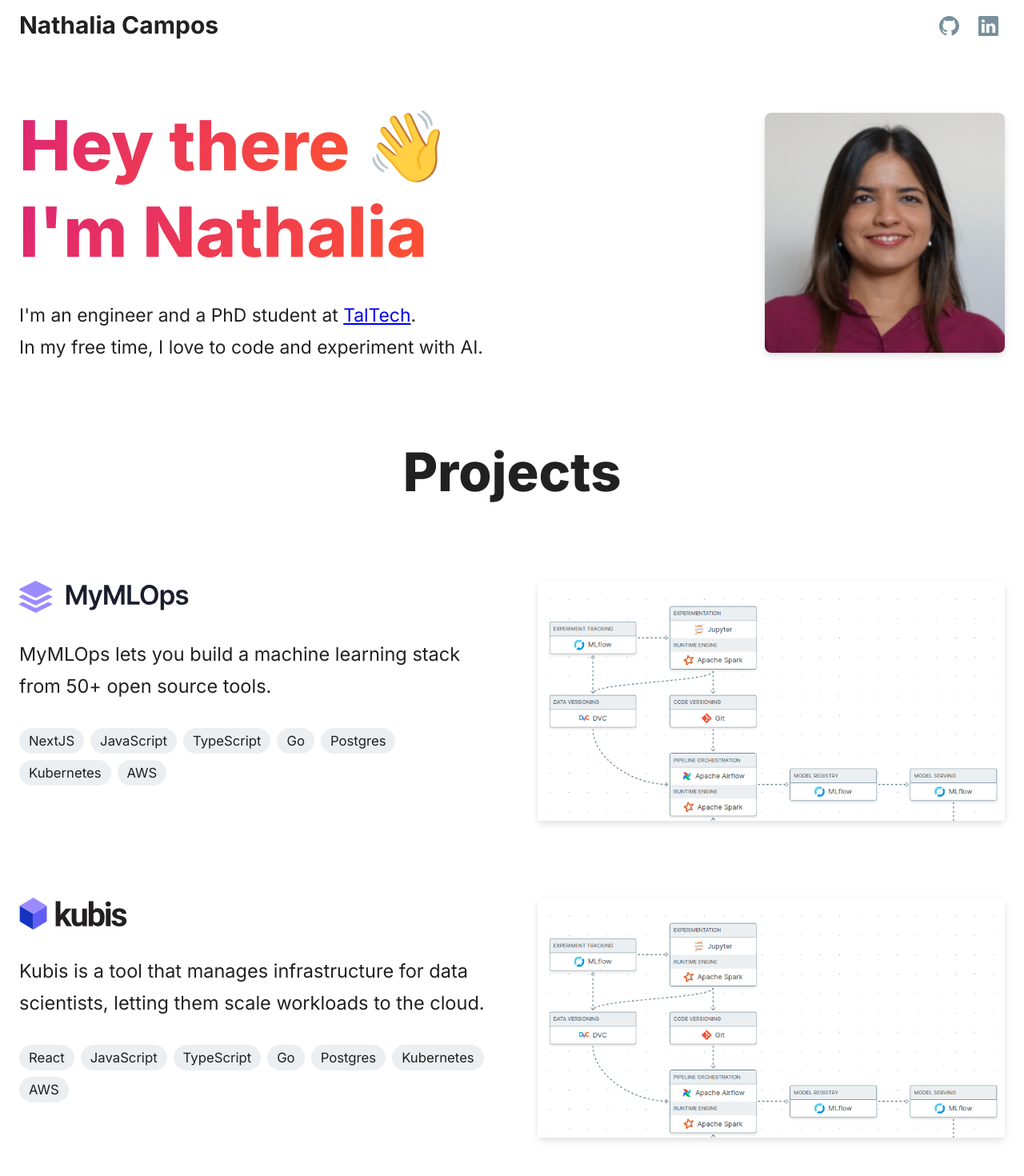
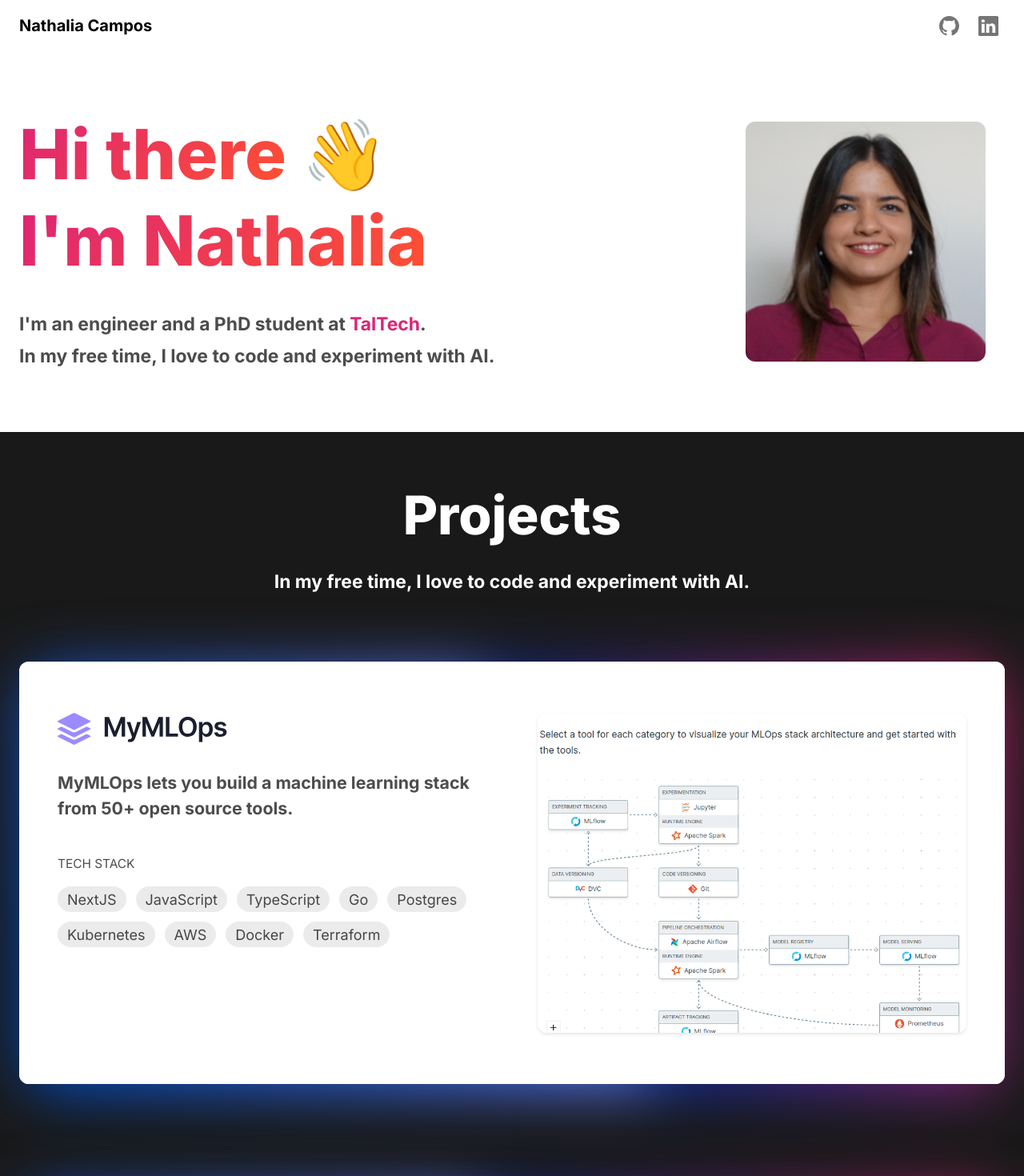
Before and after one commit to nathaliamdc/personal-website, a Next.js app: page / in a window 1280 px wide. Shown: the top 1470 px of the page at 80% size. Built offline with nearby package versions, Linux system fonts and the light colour scheme.

Commit message:
Redesign projects section

```diff
--- a/components/Header.tsx
+++ b/components/Header.tsx
@@ -63,7 +63,7 @@ const Logo = () => {
   return (
     <Link href="/">
       <Typography
-        variant="h5"
+        variant="h6"
         component="a"
         sx={{":hover": {cursor: "pointer"}}}
       >
--- a/components/Layout.tsx
+++ b/components/Layout.tsx
@@ -11,10 +11,8 @@ const Layout = (props: LayoutProps) => {
   return (
     <>
       <Header />
-      <Container sx={{paddingY: {xs: 4, md: 8, lg: 12}}}>
-        <Toolbar />
-        {props.children}
-      </Container>
+      <Toolbar />
+      {props.children}
       <Footer />
     </>
   );
--- a/components/Project.tsx
+++ b/components/Project.tsx
@@ -1,7 +1,7 @@
 import React from "react";
 import Image, {StaticImageData} from "next/image";
-import {Grid, Stack, Box, Typography, Chip} from "@mui/material";
-import theme from "../styles/theme";
+import {Grid, Stack, Box, Chip, Typography} from "@mui/material";
+import theme, {boxShadowGradient} from "../styles/theme";
 import {IProject} from "../interfaces";
 
 interface ProjectProps {
@@ -10,10 +10,19 @@ interface ProjectProps {
 
 const Project = (props: ProjectProps) => {
   return (
-    <Grid container spacing={{xs: 4, md: 8, lg: 12}}>
-      <Grid item xs={12} md={6}>
-        <Stack spacing={4} justifyContent="center">
-          <Logo
+    <Grid
+      container
+      marginY={{xs: 2}}
+      paddingX={{xs: 2, sm: 4, md: 6}}
+      paddingY={{xs: 4, sm: 6, md: 8}}
+      sx={{
+        ...boxShadowGradient,
+        borderRadius: `${theme.shape.borderRadius}px`,
+      }}
+    >
+      <Grid item xs={12} md={6} lg={5}>
+        <Stack spacing={4}>
+          <Header
             name={props.project.name}
             image={props.project.logo}
             url={props.project.websiteURL}
@@ -22,20 +31,20 @@ const Project = (props: ProjectProps) => {
           <TechStack techStack={props.project.techStack} />
         </Stack>
       </Grid>
-      <Grid item xs={12} md={6}>
+      <Grid item xs={12} md={6} lg={7}>
         <Preview name={props.project.name} image={props.project.image} />
       </Grid>
     </Grid>
   );
 };
 
-interface LogoProps {
+interface HeaderProps {
   name: string;
   image: StaticImageData;
   url: string;
 }
 
-const Logo = (props: LogoProps) => {
+const Header = (props: HeaderProps) => {
   return (
     <Box
       sx={{
@@ -71,10 +80,13 @@ const Preview = (props: PreviewProps) => {
   return (
     <Box
       sx={{
-        height: {xs: 300, md: 300},
+        height: {xs: 300, md: 400},
         position: "relative",
-        boxShadow: theme.shadows[2],
+        boxShadow: theme.shadows[1],
+        border: "1px solid linear-gradient(315deg, #2af598 0%, #009efd 100%)",
         borderRadius: `${theme.shape.borderRadius}px`,
+        marginLeft: {xs: 0, md: 4, lg: 8},
+        marginTop: {xs: 4, md: 0},
       }}
     >
       <Image
@@ -83,6 +95,9 @@ const Preview = (props: PreviewProps) => {
         layout="fill"
         objectFit="cover"
         objectPosition="center"
+        style={{
+          borderRadius: `${theme.shape.borderRadius}px`,
+        }}
       />
     </Box>
   );
@@ -94,10 +109,20 @@ interface TechStackProps {
 
 const TechStack = (props: TechStackProps) => {
   return (
-    <Stack direction="row" gap={1} flexWrap="wrap">
-      {props.techStack.map((tech, index) => (
-        <Chip key={index} label={tech} />
-      ))}
+    <Stack spacing={1}>
+      <Typography variant="overline">Tech stack</Typography>
+      <Stack direction="row" gap={{xs: 1, md: 1.5}} flexWrap="wrap">
+        {props.techStack.map((tech, index) => (
+          <Chip
+            key={index}
+            label={tech}
+            // sx={{
+            //   backgroundColor: theme.palette.secondary.light,
+            //   color: "white",
+            // }}
+          />
+        ))}
+      </Stack>
     </Stack>
   );
 };
--- a/content/projects.tsx
+++ b/content/projects.tsx
@@ -18,6 +18,8 @@ const Kubis: IProject = {
     "Postgres",
     "Kubernetes",
     "AWS",
+    "Docker",
+    "Terraform",
   ],
   image: KubisImage,
 };
@@ -36,6 +38,8 @@ const MyMLOps: IProject = {
     "Postgres",
     "Kubernetes",
     "AWS",
+    "Docker",
+    "Terraform",
   ],
   image: MyMLOpsImage,
 };
--- a/pages/index.tsx
+++ b/pages/index.tsx
@@ -1,8 +1,8 @@
 import type {NextPage} from "next";
 import Head from "next/head";
 import Image from "next/image";
-import {Stack, Box, Typography} from "@mui/material";
-import theme, {pinkGradient, blueGradient} from "../styles/theme";
+import {Container, Stack, Box, Typography, Link} from "@mui/material";
+import theme, {pinkGradient, darkBackground} from "../styles/theme";
 import Project from "../components/Project";
 import type {IProject} from "../interfaces";
 import {listProjects} from "../content/projects";
@@ -16,7 +16,7 @@ const Home: NextPage = () => {
         <title>Nathalia Campos</title>
         <meta name="description" content="Nathalia Campos' personal website." />
       </Head>
-      <Stack component="main" spacing={{xs: 8, md: 12}}>
+      <Stack component="main" alignItems="center">
         <Bio />
         <Projects projects={projects} />
         <Education />
@@ -28,25 +28,40 @@ const Home: NextPage = () => {
 
 const Bio = () => {
   return (
+    <Container>
       <Stack
-      direction={{xs: "column", sm: "row"}}
+        direction={{xs: "column", md: "row"}}
         justifyContent="space-between"
         alignItems="center"
-      spacing={4}
+        paddingY={{xs: 4, md: 8, lg: 12}}
       >
         <Stack justifyContent="center">
-        <Typography variant="h1" gutterBottom>
-          <span style={pinkGradient}>Hey there</span> 👋 <br />{" "}
+          <Typography
+            variant="h1"
+            textAlign={{xs: "center", md: "left"}}
+            gutterBottom
+          >
+            <span style={pinkGradient}>Hi there</span> 👋 <br />{" "}
             <span style={pinkGradient}>I&apos;m Nathalia</span>
           </Typography>
-        <Typography variant="subtitle1">
+          <Typography
+            variant="subtitle1"
+            textAlign={{xs: "center", md: "left"}}
+          >
             I&apos;m an engineer and a PhD student at{" "}
-          <a href="https://taltech.ee/en/" target="_blank" rel="noreferrer">
+            <Link
+              href="https://taltech.ee/en/"
+              target="_blank"
+              rel="noreferrer"
+            >
               TalTech
-          </a>
+            </Link>
             .
           </Typography>
-        <Typography variant="subtitle1">
+          <Typography
+            variant="subtitle1"
+            textAlign={{xs: "center", md: "left"}}
+          >
             In my free time, I love to code and experiment with AI.
           </Typography>
         </Stack>
@@ -55,8 +70,7 @@ const Bio = () => {
             width: 300,
             height: 300,
             position: "relative",
-          margin: {xs: "auto", sm: 0},
-          boxShadow: theme.shadows[2],
+            margin: theme.spacing(3),
             borderRadius: `${theme.shape.borderRadius}px`,
           }}
         >
@@ -71,6 +85,7 @@ const Bio = () => {
           />
         </Box>
       </Stack>
+    </Container>
   );
 };
 
@@ -80,13 +95,24 @@ interface ProjectsProps {
 
 const Projects = (props: ProjectsProps) => {
   return (
-    <Stack>
+    <Box width="100%" sx={darkBackground}>
+      <Container>
+        <Stack paddingY={{xs: 4, md: 8, lg: 12}}>
           <Typography
             variant="h2"
             textAlign="center"
-        marginBottom={{xs: 8, md: 12}}
+            color="white"
+            gutterBottom
           >
             Projects
+          </Typography>
+          <Typography
+            variant="subtitle1"
+            textAlign="center"
+            color="white"
+            marginBottom={{xs: 8}}
+          >
+            In my free time, I love to code and experiment with AI.
           </Typography>
           <Stack gap={{xs: 8, md: 12}}>
             {props.projects.map((project, index) => (
@@ -94,34 +120,32 @@ const Projects = (props: ProjectsProps) => {
             ))}
           </Stack>
         </Stack>
+      </Container>
+    </Box>
   );
 };
 
 const Education = () => {
   return (
-    <>
-      <Typography
-        variant="h2"
-        textAlign="center"
-        marginBottom={{xs: 8, md: 12}}
-      >
+    <Container>
+      <Stack paddingY={{xs: 4, md: 8, lg: 12}}>
+        <Typography variant="h2" textAlign="center" marginBottom={{xs: 8}}>
           Education
         </Typography>
-    </>
+      </Stack>
+    </Container>
   );
 };
 
 const Research = () => {
   return (
-    <>
-      <Typography
-        variant="h2"
-        textAlign="center"
-        marginBottom={{xs: 8, md: 12}}
-      >
+    <Container>
+      <Stack paddingY={{xs: 4, md: 8}}>
+        <Typography variant="h2" textAlign="center" marginBottom={{xs: 8}}>
           Research
         </Typography>
-    </>
+      </Stack>
+    </Container>
   );
 };
 
--- a/styles/theme.tsx
+++ b/styles/theme.tsx
@@ -5,10 +5,7 @@ import {
   ThemeProvider as MuiThemeProvider,
   StyledEngineProvider,
 } from "@mui/material/styles";
-import {blueGrey} from "@mui/material/colors";
-import {CssBaseline} from "@mui/material";
-
-export const blueBlack = "#1b1e2e";
+import {CssBaseline, LinkProps} from "@mui/material";
 
 export const pinkGradient = {
   backgroundImage: "linear-gradient(315deg, #FF512F 0%, #DD2476 100%)",
@@ -17,13 +14,49 @@ export const pinkGradient = {
 };
 
 export const blueGradient = {
-  backgroundImage:
-    "linear-gradient(315deg, #6FB1FC 0%, #4364F7 40%, #0052D4 100%)",
+  backgroundImage: "linear-gradient(315deg, #2af598 0%, #009efd 100%);",
   "-webkit-background-clip": "text",
   "-webkit-text-fill-color": "transparent",
 };
 
-const borderRadius = 8;
+export const boxShadowGradient = {
+  position: "relative",
+  background: "white",
+  ":before": {
+    content: '""',
+    zIndex: -1,
+    position: "absolute",
+    top: 0,
+    right: 0,
+    bottom: 0,
+    left: 0,
+    background:
+      "linear-gradient( 65.9deg,  #0052d4 5.5%, #607eff 54.2%, #002ba2 55.2%, #DD2476 98.4% )",
+    transform: "translate3d(0px, 10px, 0) scale(0.98)",
+    filter: "blur(40px)",
+    opacity: "var(0.7)",
+    transition: "opacity 0.3s",
+    borderRadius: "inherit",
+  },
+  "::after": {
+    content: '""',
+    zIndex: -1,
+    position: "absolute",
+    top: 0,
+    right: 0,
+    bottom: 0,
+    left: 0,
+    background: "inherit",
+    borderRadius: "inherit",
+  },
+};
+
+export const darkBackground = {
+  backgroundColor: "rgba(0,0,0,0.9)",
+  zIndex: 0,
+};
+
+const borderRadius = 12;
 
 const typography = {
   fontSize: 18,
@@ -33,36 +66,43 @@ const typography = {
     fontWeight: 800,
     fontSize: "101.01px",
     lineHeight: 1.25,
+    color: "rgba(0,0,0)",
   },
   h2: {
     fontFamily: "Inter",
     fontWeight: 800,
     fontSize: "75.78px",
+    color: "rgba(0,0,0)",
   },
   h3: {
     fontFamily: "Inter",
     fontWeight: 700,
     fontSize: "56.85px",
+    color: "rgba(0,0,0)",
   },
   h4: {
     fontFamily: "Inter",
     fontWeight: 700,
     fontSize: "42.65px",
+    color: "rgba(0,0,0)",
   },
   h5: {
     fontFamily: "Inter",
     fontWeight: 700,
     fontSize: "31.99px",
+    color: "rgba(0,0,0)",
   },
   h6: {
     fontFamily: "Inter",
     fontWeight: 700,
     fontSize: "20.00px",
+    color: "rgba(0,0,0)",
   },
   subtitle1: {
     fontFamily: "Inter",
-    fontWeight: 400,
+    fontWeight: 600,
     fontSize: "24.00px",
+    color: "rgba(0,0,0,0.7)",
   },
   subtitle2: {
     fontFamily: "Inter",
@@ -71,14 +111,15 @@ const typography = {
   },
   body1: {
     fontFamily: "Inter",
-    fontWeight: 400,
+    fontWeight: 600,
     fontSize: "24.00px",
-    lineHeight: 1.7,
+    color: "rgba(0,0,0,0.7)",
   },
   body2: {
     fontFamily: "Inter",
     fontWeight: 400,
     fontSize: "18.00px",
+    color: "rgba(0,0,0,0.7)",
   },
   button: {
     fontFamily: "Inter",
@@ -108,7 +149,6 @@ const palette = {
   },
   background: {
     default: "#FFFFFF",
-    dark: blueBlack,
   },
   common: {
     black: "#171616",
@@ -123,16 +163,6 @@ const palette = {
     main: "#F1AA26",
     dark: "#ba7b00",
   },
-  action: {
-    active: blueGrey[400],
-    hover: blueGrey[50],
-    hoverOpacity: 0.04,
-    selected: blueGrey[50],
-    disabled: blueGrey[200],
-    disabledBackground: blueGrey[100],
-    focus: blueGrey[300],
-  },
-  grey: blueGrey,
 };
 
 const breakpoints = {
@@ -169,6 +199,21 @@ const components = {
       disableRipple: true,
     },
   },
+  MuiLink: {
+    defaultProps: {
+      underline: "none",
+    } as LinkProps,
+    styleOverrides: {
+      root: {
+        fontWeight: 600,
+      },
+    },
+  },
+  MuiChip: {
+    styleOverrides: {
+      root: {...typography["body2"]},
+    },
+  },
 };
 
 var theme = createTheme({
```
Also changed, not shown: 1 other file (tests, documents, lock files or other folders). Lines whose indentation alone changed are shown as unchanged.
